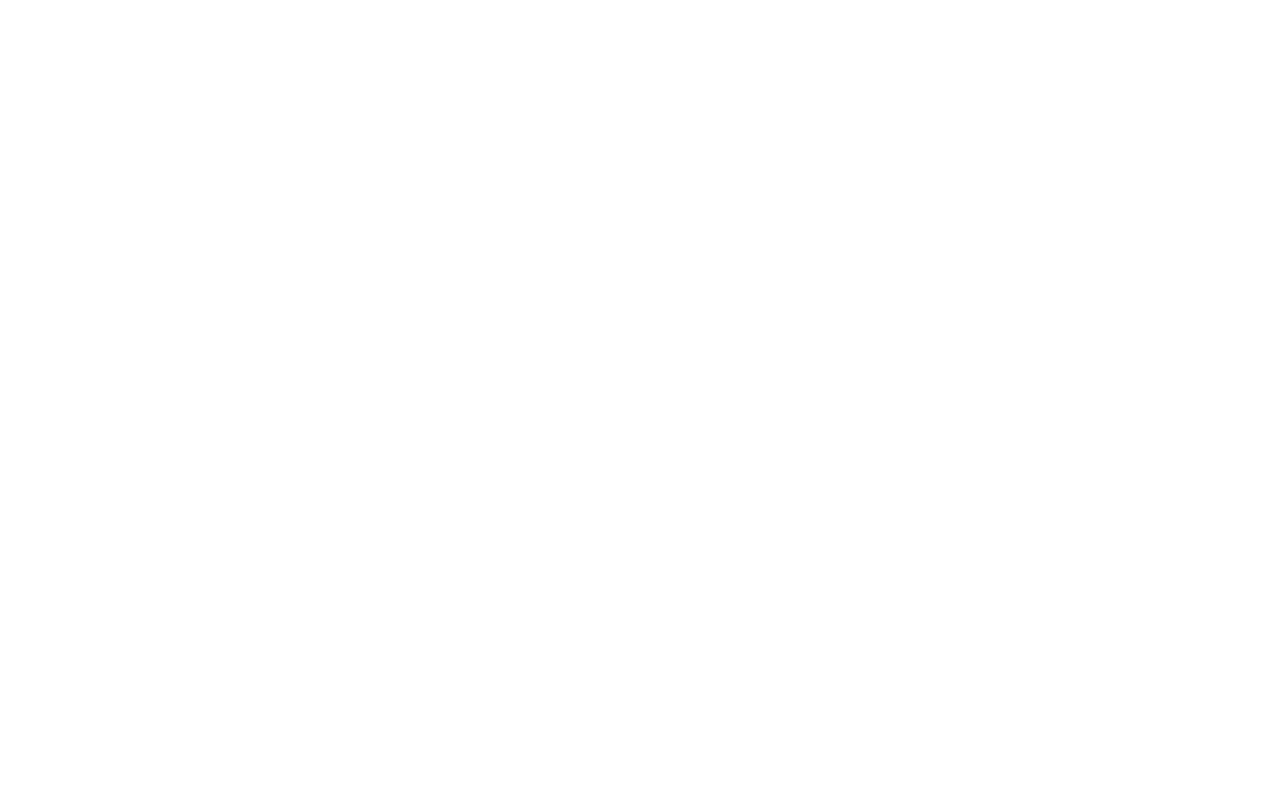
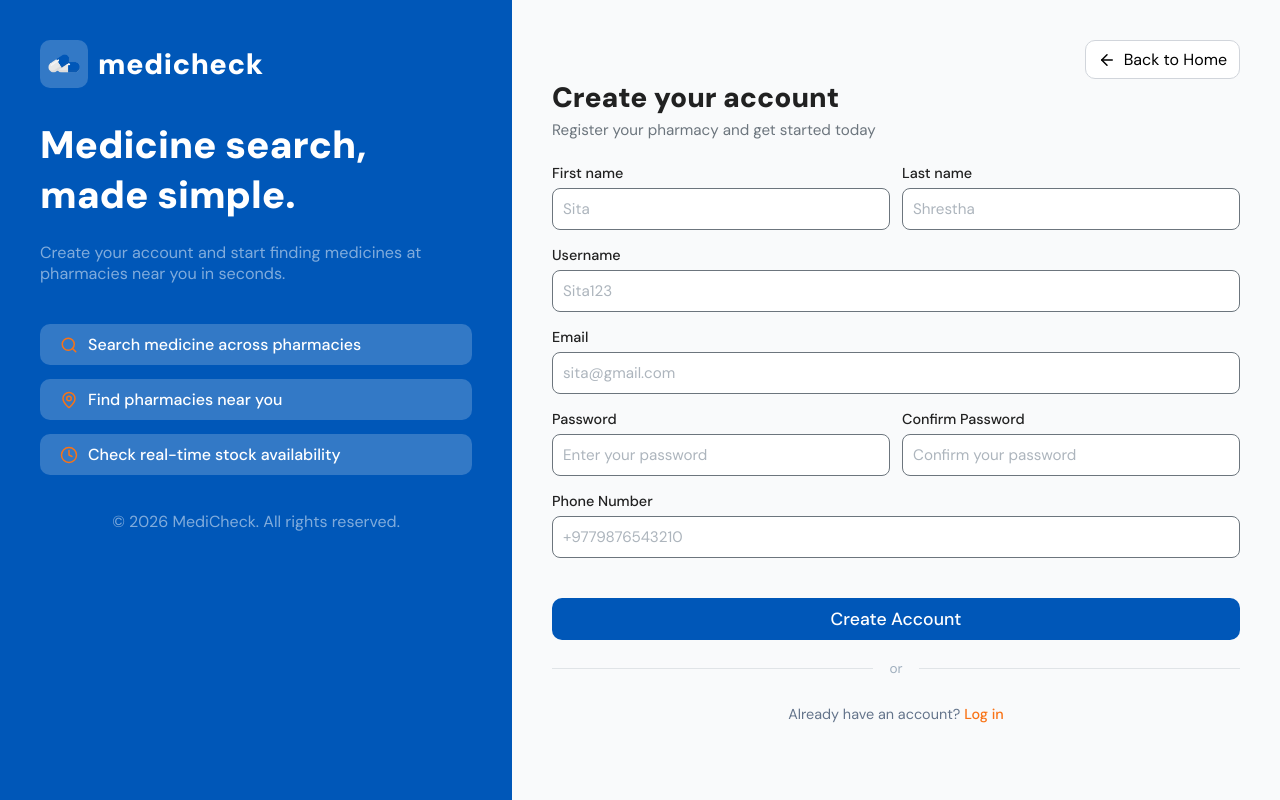
Before and after one commit to satyam-th/MediCheck, a React app in the folder frontend/: page /register/customer in a window 1280 px wide. Before the commit this address had no page. Built offline with nearby package versions, Linux system fonts and the light colour scheme; the HTML template or start-up script is replaced by a standard one.

Commit message:
add separate customer and pharmacy registration and update the routes

```diff
--- /dev/null
+++ b/frontend/src/pages/auth/register/RegisterCustomer.jsx
@@ -0,0 +1,228 @@
+import styles from './Register.module.css'
+import { useState } from 'react';
+import toast from 'react-hot-toast';
+
+import AuthLayout from "../../../components/layout/AuthLayout/AuthLayout";
+import Button from '../../../components/ui/Button/Button';
+import FormInput from '../../../components/ui/inputs/FormInput/FormInput';
+import FormDivider from '../../../components/ui/FormDivider/FormDivider';
+
+import { Link } from 'react-router-dom';
+import { useNavigate } from 'react-router-dom';
+import { Search, MapPin, Clock} from 'lucide-react';
+
+export default function RegisterCustomer() {
+  const [formData, setFormData] = useState({
+    firstName: '',
+    lastName: '',
+    username: '',
+    email: '',
+    password: '',
+    phone: ''
+  });
+
+  const [errors, setErrors] = useState({
+    firstName: '',
+    lastName: '',
+    username: '',
+    email: '',
+    password: '',
+    phone: ''
+  });
+
+  const navigate  = useNavigate();
+
+  const features = [
+    { icon: <Search size={18} style={{ color: "#F97316" }} />, text: "Search medicine across pharmacies" },
+    { icon: <MapPin size={18} style={{ color: "#F97316" }} />, text: "Find pharmacies near you" },
+    { icon: <Clock size={18} style={{ color: "#F97316" }} />, text: "Check real-time stock availability" },
+  ];
+
+  const handleChange = (e) => {
+    const { name, value, type, checked } = e.target;
+    setFormData((prev) => ({ ...prev, [name]: type === 'checkbox' ? checked : value }));
+    setErrors((prev) => ({ ...prev, [name]: '' }));
+  };
+
+  const validate = () => {
+    let isValid = true;
+    const newErrors = {
+      firstName: '',
+      lastName: '',
+      username: '',
+      email: '',
+      password: '',
+      phone: ''
+    };
+
+    // first name
+    if (!formData.firstName) {
+      newErrors.firstName = 'First name is required';
+      isValid = false;
+    }
+
+    // last name
+    if (!formData.lastName) {
+      newErrors.lastName = 'Last name is required';
+      isValid = false;
+    }
+
+    // username
+    if (!formData.username) {
+      newErrors.username = 'Username is required';
+      isValid = false;
+    }
+
+    // email
+    if (!formData.email) {
+      newErrors.email = 'Email is required';
+      isValid = false;
+    } else if (!/\S+@\S+\.\S+/.test(formData.email)) {
+      newErrors.email = 'Please enter a valid email';
+      isValid = false;
+    }
+
+    // password
+    if (!formData.password) {
+      newErrors.password = 'Password is required';
+      isValid = false;
+    } else if (formData.password.length < 8) {
+      newErrors.password = 'Password must be at least 8 characters';
+      isValid = false;
+    }
+
+    // confirm password
+    if (!formData.confirmPassword) {
+      newErrors.confirmPassword = 'Please confirm your password';
+      isValid = false;
+    } else if (formData.confirmPassword !== formData.password) {
+      newErrors.confirmPassword = 'Passwords do not match';
+      isValid = false;
+    }
+
+    // phone
+    if (!formData.phone) {
+      newErrors.phone = 'Phone Number is required';
+      isValid = false;
+    } else if (!/^\+?[0-9]{10,15}$/.test(formData.phone)) {
+      newErrors.primaryContact = 'Please enter a valid phone number';
+      isValid = false;
+    }
+
+    setErrors(newErrors);
+    return isValid;
+  };
+
+  const handleSubmit = (e) => {
+    e.preventDefault();
+    if (!validate()) return;
+
+    toast.success('Registration successful.')
+    setTimeout(() => {
+      navigate('/login');
+    }, 1500);
+
+    console.log(formData);
+  };
+
+  return (
+    <AuthLayout
+      tagline={<>Medicine search,<br /> made simple.</>}
+      subtext="Create your account and start finding medicines at pharmacies near you in seconds."
+      features={features}
+    >
+      <div className={styles.welcomeContent}>
+        <p className={styles.welcomeText}>Create your account</p>
+        <p className={styles.welcomeSubtext}>Register your pharmacy and get started today</p>
+      </div>
+
+      <form className={styles.registerForm} onSubmit={handleSubmit}>
+        <div className={styles.twoCol}>
+          <FormInput
+            label="First name"
+            type="text"
+            id="firstName"
+            name="firstName"
+            placeholder="Sita"
+            value={formData.firstName}
+            onChange={handleChange}
+            error={errors.firstName}
+          />
+          <FormInput
+            label="Last name"
+            type="text"
+            id="lastName"
+            name="lastName"
+            placeholder="Shrestha"
+            value={formData.lastName}
+            onChange={handleChange}
+            error={errors.lastName}
+          />
+        </div>
+
+        <FormInput
+          label="Username"
+          type="text"
+          id="username"
+          name="username"
+          placeholder="Sita123"
+          value={formData.username}
+          onChange={handleChange}
+          error={errors.username}
+        />
+
+        <FormInput
+          label="Email"
+          type="email"
+          id="email"
+          name="email"
+          placeholder="sita@gmail.com"
+          value={formData.email}
+          onChange={handleChange}
+          error={errors.email}
+        />
+
+        <div className={styles.twoCol}>
+        <FormInput
+          label="Password"
+          type="password"
+          id="password"
+          name="password"
+          placeholder="Enter your password"
+          value={formData.password}
+          onChange={handleChange}
+          error={errors.password}
+        />
+        <FormInput
+          label="Confirm Password"
+          type="password"
+          id="confirmPassword"
+          name="confirmPassword"
+          placeholder="Confirm your password"
+          value={formData.confirmPassword}
+          onChange={handleChange}
+          error={errors.confirmPassword}
+        />
+        </div>
+
+        <FormInput
+            label="Phone Number"
+            type="text"
+            id="phone"
+            name="phone"
+            placeholder="+9779876543210"
+            value={formData.phone}
+            onChange={handleChange}
+            error={errors.phone}
+        />
+
+        <Button label="Create Account" type="submit" variant="primary" />
+        <FormDivider text="or" />
+        <p className={styles.switchAuth}>
+          Already have an account?{' '}
+          <Link to='/login'>Log in</Link>
+        </p>
+      </form>
+    </AuthLayout>
+  );
+}
--- a/frontend/src/pages/auth/register/Register.jsx
+++ b/frontend/src/pages/auth/register/RegisterPharmacy.jsx
@@ -11,7 +11,7 @@ import { Link } from 'react-router-dom';
 import { useNavigate } from 'react-router-dom';
 import { Rocket, CircleCheck, Users2 } from 'lucide-react';
 
-export default function Register() {
+export default function RegisterPharmacy() {
   const [formData, setFormData] = useState({
     pharmacyName: '',
     address: '',
--- a/frontend/src/routes/AppRoute.jsx
+++ b/frontend/src/routes/AppRoute.jsx
@@ -2,8 +2,10 @@ import {Routes, Route} from 'react-router-dom';
 
 import Home from '../pages/user/Home/Home';
 import Login from '../pages/auth/login/Login';
-import Register from '../pages/auth/register/Register';
-// import Pharmacy from '../pages/pharmacy/Dashboard';
+import RegisterCustomer from '../pages/auth/register/RegisterCustomer';
+import RegisterPharmacy from '../pages/auth/register/RegisterPharmacy';
+
+import PharmacyDashboard from '../pages/pharmacy/Dashboard/Dashboard'
 // import Admin from '../pages/admin/Dashboard'
 
 export default function AppRoute(){
@@ -11,9 +13,11 @@ export default function AppRoute(){
         <Routes>
             <Route path='/' element={<Home/>}/>
             <Route path='/login' element={<Login/>}/>
-            <Route path='/register' element={<Register/>}/>
-            {/* <Route path='/pharmacy' element={<Pharmacy/>}/>
-            <Route path='/admin' element={<Admin/>}/> */}
+            <Route path='/register/customer' element={<RegisterCustomer/>}/>
+            <Route path='/register/pharmacy' element={<RegisterPharmacy/>}/>
+
+            <Route path='/pharmacy/dashboard' element={<PharmacyDashboard/>}/>
+            {/* <Route path='/admin' element={<Admin/>}/> */}
         </Routes>
     );
 }
```
